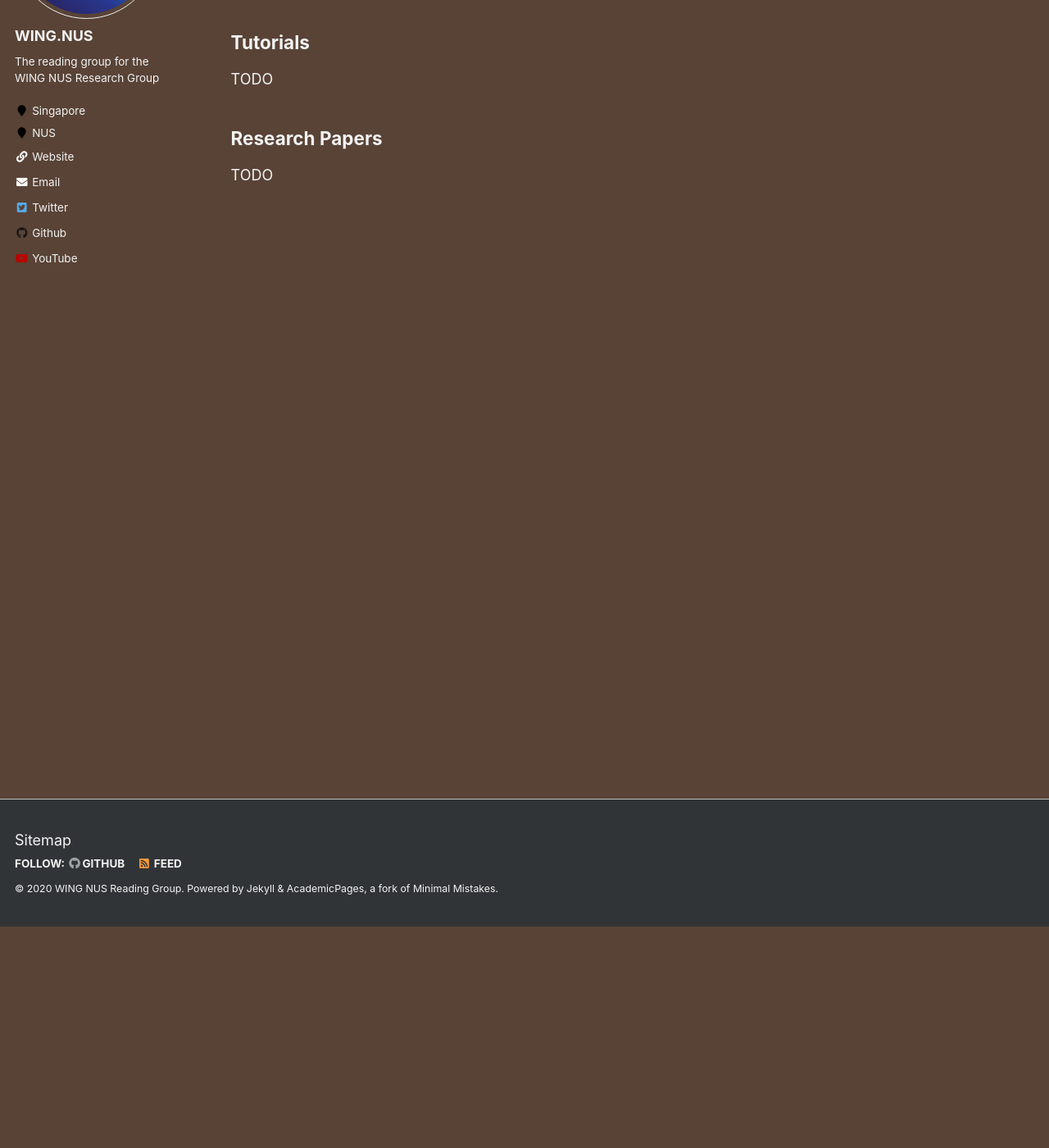
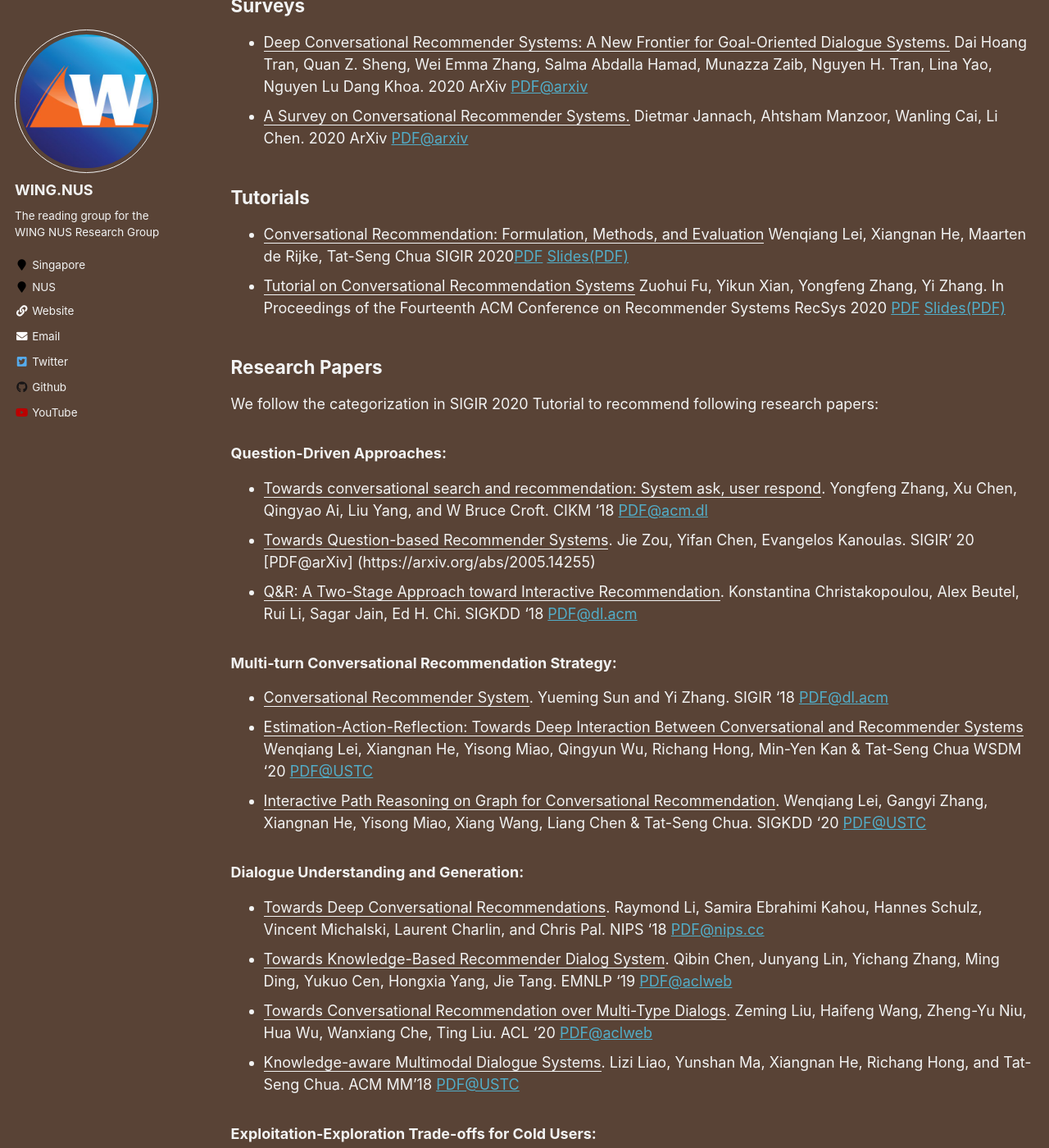
Before and after one commit to WING-NUS/cs6101, a Jekyll site: the page built from _pages/paper-ConvRecSys.md, in a window 1280 px wide and 1400 px high, scrolled down 270 px. Shown: the whole window at 82% size. Built offline with Jekyll 4.4.1, drawn with Linux system fonts in a browser that asks for light colours; some of the changed text lies outside the part shown.

Commit message:
done: paper-ConvRecSys

```diff
--- a/_pages/paper-ConvRecSys.md
+++ b/_pages/paper-ConvRecSys.md
@@ -6,18 +6,61 @@ author_profile: true
 ---
 
 
+
+Dear participants: This paper list is collected by our organizers' team. Feel free to suggest new paper through the Slack Channels! Thanks!
+
+
+
 ## Surveys
 
-TODO
+- <u>Deep Conversational Recommender Systems: A New Frontier for Goal-Oriented Dialogue Systems.</u> Dai Hoang Tran, Quan Z. Sheng, Wei Emma Zhang, Salma Abdalla Hamad, Munazza Zaib, Nguyen H. Tran, Lina Yao, Nguyen Lu Dang Khoa. 2020 ArXiv [PDF@arxiv](https://arxiv.org/abs/2004.13245)
+- <u>A Survey on Conversational Recommender Systems.</u> Dietmar Jannach, Ahtsham Manzoor, Wanling Cai, Li Chen. 2020 ArXiv [PDF@arxiv](https://arxiv.org/abs/2004.00646)
 
 
 
 ## Tutorials
 
-TODO
+- <u>Conversational Recommendation: Formulation, Methods, and Evaluation</u> Wenqiang Lei, Xiangnan He, Maarten de Rijke, Tat-Seng Chua SIGIR 2020[PDF](http://staff.ustc.edu.cn/~hexn/papers/sigir20-tutorial.pdf) [Slides(PDF)](http://staff.ustc.edu.cn/~hexn/slides/sigir20-tutorial-CRS-slides.pdf)
+- <u>Tutorial on Conversational Recommendation Systems</u> Zuohui Fu, Yikun Xian, Yongfeng Zhang, Yi Zhang. In Proceedings of the Fourteenth ACM Conference on Recommender Systems RecSys 2020 [PDF](http://yongfeng.me/attach/fu-recsys2020.pdf) [Slides(PDF)](https://drive.google.com/file/d/14Fvxi--sX-52ZOZLySityXnTdsfWHWRe/view)
 
 
 
 ## Research Papers
 
-TODO
+We follow the categorization in SIGIR 2020 Tutorial to recommend following research papers:
+
+### Question-Driven Approaches:
+
+- <u>Towards conversational search and recommendation: System ask, user respond</u>. Yongfeng Zhang, Xu Chen, Qingyao Ai, Liu Yang, and W Bruce Croft. CIKM '18 [PDF@acm.dl](https://dl.acm.org/doi/10.1145/3269206.3271776)
+- <u>Towards Question-based Recommender Systems</u>. Jie Zou, Yifan Chen, Evangelos Kanoulas. SIGIR' 20 [PDF@arXiv] (https://arxiv.org/abs/2005.14255)
+- <u>Q&R: A Two-Stage Approach toward Interactive Recommendation</u>. Konstantina Christakopoulou, Alex Beutel, Rui Li, Sagar Jain, Ed H. Chi. SIGKDD '18 [PDF@dl.acm](https://dl.acm.org/doi/pdf/10.1145/3219819.3219894?download=true)
+
+### Multi-turn Conversational Recommendation Strategy:
+
+- <u>Conversational Recommender System</u>. Yueming Sun and Yi Zhang. SIGIR '18 [PDF@dl.acm](https://dl.acm.org/doi/10.1145/3209978.3210002)
+- <u>Estimation-Action-Reflection: Towards Deep Interaction Between Conversational and Recommender Systems</u> Wenqiang Lei, Xiangnan He, Yisong Miao, Qingyun Wu, Richang Hong, Min-Yen Kan & Tat-Seng Chua WSDM '20 [PDF@USTC](http://staff.ustc.edu.cn/~hexn/papers/wsdm20-EAR.pdf)
+- <u>Interactive Path Reasoning on Graph for Conversational Recommendation</u>. Wenqiang Lei, Gangyi Zhang, Xiangnan He, Yisong Miao, Xiang Wang, Liang Chen & Tat-Seng Chua. SIGKDD '20 [PDF@USTC](http://staff.ustc.edu.cn/~hexn/papers/kdd20-graph-crs.pdf)
+
+### Dialogue Understanding and Generation:
+
+- <u>Towards Deep Conversational Recommendations</u>. Raymond Li, Samira Ebrahimi Kahou, Hannes Schulz, Vincent Michalski, Laurent Charlin, and Chris Pal. NIPS '18 [PDF@nips.cc](https://papers.nips.cc/paper/8180-towards-deep-conversational-recommendations)
+- <u>Towards Knowledge-Based Recommender Dialog System</u>. Qibin Chen, Junyang Lin, Yichang Zhang, Ming Ding, Yukuo Cen, Hongxia Yang, Jie Tang. EMNLP '19 [PDF@aclweb](https://www.aclweb.org/anthology/D19-1189/)
+- <u>Towards Conversational Recommendation over Multi-Type Dialogs</u>. Zeming Liu, Haifeng Wang, Zheng-Yu Niu, Hua Wu, Wanxiang Che, Ting Liu. ACL '20 [PDF@aclweb](https://www.aclweb.org/anthology/2020.acl-main.98/)
+- <u>Knowledge-aware Multimodal Dialogue Systems</u>. Lizi Liao, Yunshan Ma, Xiangnan He, Richang Hong, and Tat-Seng Chua. ACM MM'18 [PDF@USTC](http://staff.ustc.edu.cn/~hexn/papers/mm18-multimodal-dialog.pdf)
+
+### Exploitation-Exploration Trade-offs for Cold Users:
+
+- <u>Towards Conversational Recommender Systems</u>. Konstantina Christakopoulou, Filip Radlinski, Katja Hofmann. SIGKDD'16 [PDF@dl.acm](https://dl.acm.org/doi/pdf/10.1145/2939672.2939746)
+- <u>Conversational Contextual Bandit: Algorithm and Application</u>. Xiaoying Zhang, Hong Xie, Hang Li, John C.S. Lui. WebConf, 2020 [PDF@dl.acm](https://dl.acm.org/doi/abs/10.1145/3366423.3380148)
+- <u>Seamlessly Unifying Attributes and Items: Conversational Recommendation for Cold-Start Users.</u> Shijun Li, Wenqiang Lei, Qingyun Wu, Xiangnan He, Peng Jiang, Tat-Seng Chua. arXiv '20 [PDF@arXiv](https://arxiv.org/abs/2005.12979)
+
+
+
+We also list other papers that could not be listed within the category of the SIGIR '20 Tutorial:
+
+### Others:
+
+- <u>An Visual Dialog Augmented Interactive Recommender System</u>. Tong Yu, Yilin Shen, and Hongxia Jin. SIGKDD '19 [PDF@acm.dl](https://dl.acm.org/doi/10.1145/3292500.3330991)
+- <u>Deep Conversational Recommender in Travel</u>. Lizi Liao, Ryuichi Takanobu, Yunshan Ma, Xun Yang, Minlie Huang and Tat-Seng Chua. arXiv '19 [PDF@arXiv](https://arxiv.org/pdf/1907.00710.pdf)
+- <u>Text-Based Interactive Recommendation via Constraint-Augmented Reinforcement Learning</u>. Ruiyi Zhang, Tong Yu, Yilin Shen, Hongxia Jin, Changyou Chen. NIPS '19 [PDF@nips.cc](http://papers.nips.cc/paper/9657-text-based-interactive-recommendation-via-constraint-augmented-reinforcement-learning.pdf)
+- <u>Towards Knowledge-Based Recommender Dialog System</u>. Qibin Chen, Junyang Lin, Yichang Zhang, Ming Ding, Yukuo Cen, Hongxia Yang, Jie Tang. EMNLP '19 [PDF@aclweb](https://www.aclweb.org/anthology/D19-1189/)
```
